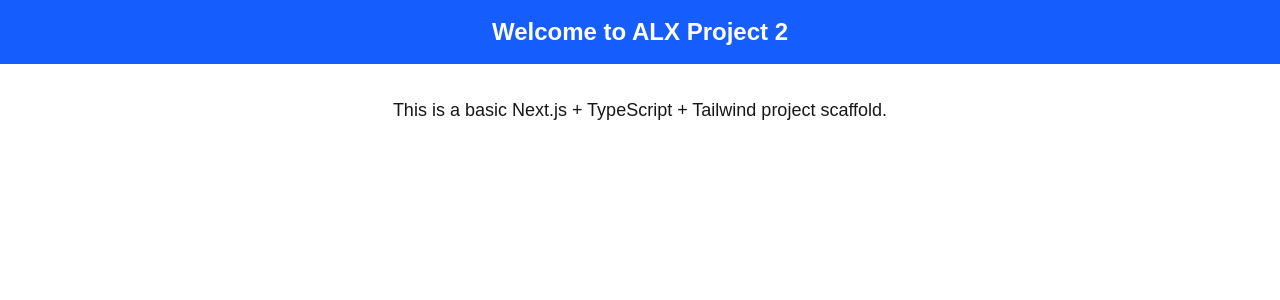
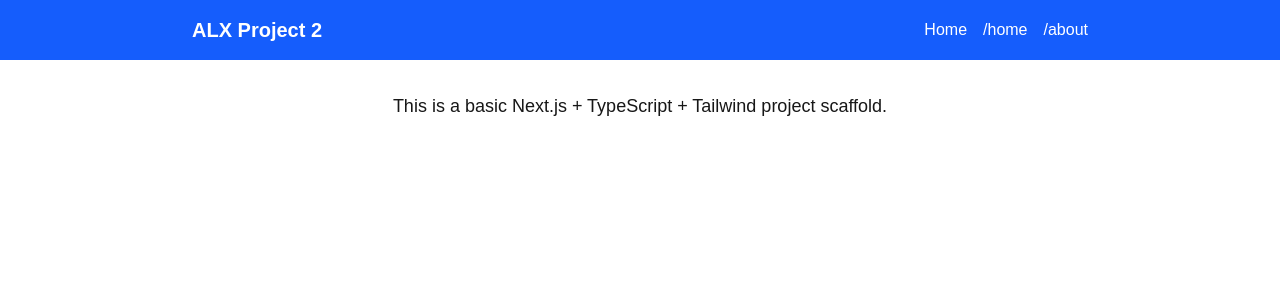
Before and after one commit to samisonof/alx-project-0x02-setup, a Next.js app in the folder alx-project-0x02/: page / in a window 1280 px wide. Shown: the top 300 px of the page. Built offline with nearby package versions, Linux system fonts and the light colour scheme.

Commit message:
Add some changes.

```diff
--- a/alx-project-0x02/components/layout/Header.tsx
+++ b/alx-project-0x02/components/layout/Header.tsx
@@ -1,9 +1,16 @@
-import React from 'react';
+import Link from 'next/link';
 
 const Header = () => {
   return (
-    <header className="bg-blue-600 text-white p-4 text-center">
-      <h1 className="text-2xl font-bold">Welcome to ALX Project 2</h1>
+    <header className="bg-blue-600 text-white p-4">
+      <div className="flex justify-between items-center max-w-4xl mx-auto">
+        <h1 className="text-xl font-bold">ALX Project 2</h1>
+        <nav className="space-x-4">
+          <Link href="/" className="hover:underline">Home</Link>
+          <Link href="/home" className="hover:underline">/home</Link>
+          <Link href="/about" className="hover:underline">/about</Link>
+        </nav>
+      </div>
     </header>
   );
 };
--- /dev/null
+++ b/alx-project-0x02/pages/about.tsx
@@ -0,0 +1,15 @@
+import Head from 'next/head';
+
+export default function AboutPage() {
+  return (
+    <>
+      <Head>
+        <title>About - ALX Project</title>
+      </Head>
+      <main className="p-8 text-center">
+        <h1 className="text-3xl font-bold">About Page</h1>
+        <p>This is the about page for ALX Project 2, demonstrating routing in Next.js.</p>
+      </main>
+    </>
+  );
+}
--- /dev/null
+++ b/alx-project-0x02/pages/home.tsx
@@ -0,0 +1,15 @@
+import Head from 'next/head';
+
+export default function HomePage() {
+  return (
+    <>
+      <Head>
+        <title>Home - ALX Project</title>
+      </Head>
+      <main className="p-8 text-center">
+        <h1 className="text-3xl font-bold">Home Page</h1>
+        <p>Welcome to the home page of ALX Project 2!</p>
+      </main>
+    </>
+  );
+}
```
